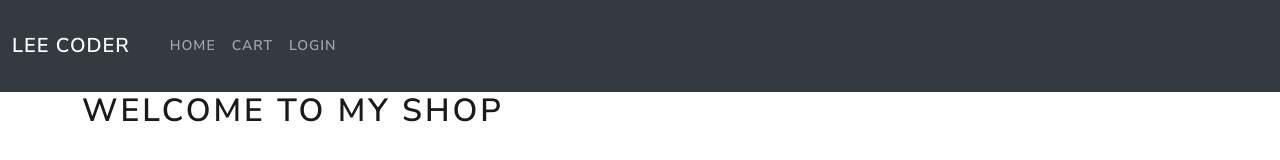
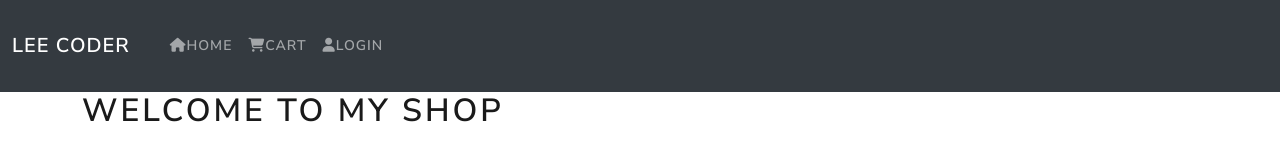
Before and after one commit to leoseis/ecomerce--frontend, a React (Create React App) app: page / in a window 1280 px wide. Shown: the top 160 px of the page. Built offline with nearby package versions, Linux system fonts and the light colour scheme.

Commit message:
adding icons to the header thru fontowesome websites

```diff
--- a/public/index.html
+++ b/public/index.html
@@ -15,6 +15,7 @@
       user's mobile device or desktop. See https://developers.google.com/web/fundamentals/web-app-manifest/
     -->
     <link rel="manifest" href="%PUBLIC_URL%/manifest.json" />
+    <link rel="stylesheet" href="https://cdnjs.cloudflare.com/ajax/libs/font-awesome/6.5.2/css/all.min.css" integrity="sha512-SnH5WK+bZxgPHs44uWIX+LLJAJ9/2PkPKZ5QiAj6Ta86w+fsb2TkcmfRyVX3pBnMFcV7oQPJkl9QevSCWr3W6A==" crossorigin="anonymous" referrerpolicy="no-referrer" />
     <!--
       Notice the use of %PUBLIC_URL% in the tags above.
       It will be replaced with the URL of the `public` folder during the build.
--- a/src/components/Header.js
+++ b/src/components/Header.js
@@ -16,9 +16,9 @@
             style={{ maxHeight: '100px' }}
             navbarScroll
           >
-            <Nav.Link href="#action1">Home</Nav.Link>
-            <Nav.Link href="#action2">Cart</Nav.Link>
-            <Nav.Link href="#action2">Login</Nav.Link>
+            <Nav.Link href="/"><i className='fas fa-home'></i>Home</Nav.Link>
+            <Nav.Link href="/"><i className='fas fa-shopping-cart'></i>Cart</Nav.Link>
+            <Nav.Link href="/"><i className='fas fa-user'></i>Login</Nav.Link>
           </Nav>
         </Navbar.Collapse>
       </Container>
```
